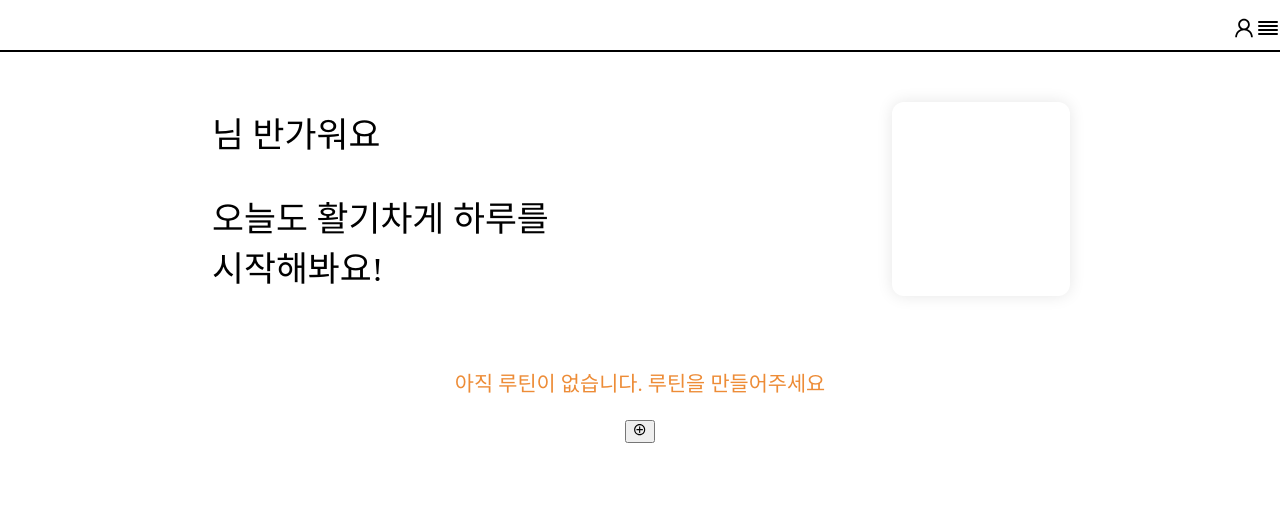
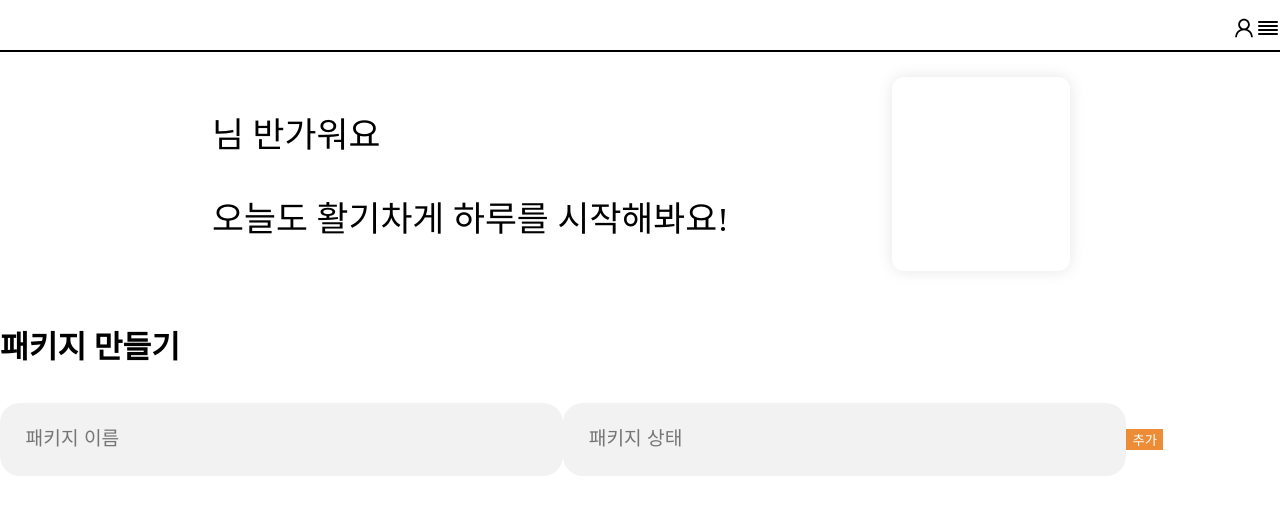
Before and after one commit to Do-Farming/DoFarming_WEB, a React (Vite) app: page /Home in a window 1280 px wide. Shown: the top 514 px of the page. Built offline with nearby package versions, Linux system fonts and the light colour scheme; a web font is replaced by a local one.

Commit message:
패키지 추가

```diff
--- a/src/Pages/Home/Home.jsx
+++ b/src/Pages/Home/Home.jsx
@@ -1,75 +1,127 @@
 import React, { useState } from "react";
-import { CgAdd } from "react-icons/cg";
+import MakePackage from "./MakePackage";
 import "../../Styles/Home/Home.css";
 import "../../Styles/Home/MakeRoutine.css";
 import "../../Styles/Home/HomeModal.css";
-import { Link } from "react-router-dom";
 import NavBar from "../Nav/Nav.jsx";
 
 const Home = () => {
-  const [isNavVisible, setIsNavVisible] = useState(false);
   const [isModalOpen, setIsModalOpen] = useState(false);
-  const [selectedDiv, setSelectedDiv] = useState(null);
+  const [packages, setPackages] = useState([]);
+  const [selectedDiv, setSelectedDiv] = useState("");
 
-  const toggleNav = () => {
-    setIsNavVisible(!isNavVisible);
+  const handleAddPackage = (newPackage) => {
+    setPackages([...packages, newPackage]);
   };
 
-  const MoodletsClick = () => {
+  const handleDeletePackage = (index) => {
+    const updatedPackages = [...packages];
+    updatedPackages.splice(index, 1);
+    setPackages(updatedPackages);
+  };
+
+  const openModal = () => {
     setIsModalOpen(true);
   };
 
   const closeModal = () => {
     setIsModalOpen(false);
-    setSelectedDiv(null);
   };
 
   const handleDivClick = (divNumber) => {
     setSelectedDiv(divNumber);
 
-    const selectedDivImage = getComputedStyle(document.querySelector(`.${divNumber}`)).backgroundImage;
-    document.querySelector('.Moodlets').style.backgroundImage = selectedDivImage;
+    const selectedDivImage = getComputedStyle(
+      document.querySelector(`.${divNumber}`)
+    ).backgroundImage;
+    document.querySelector(".Moodlets").style.backgroundImage =
+      selectedDivImage;
   };
 
   return (
     <div className="HomeWrap">
-         <NavBar />
+      <NavBar />
       <div className="Content1">
         <div className="home_textbox">
-          <p>님 반가워요 </p>
-          <p>오늘도 활기차게 하루를<br></br> 시작해봐요!</p>
+          <p>님 반가워요</p>
+          <p>오늘도 활기차게 하루를 시작해봐요!</p>
         </div>
-        <div className="Moodlets" onClick={MoodletsClick}></div>
+        <div
+          className="Moodlets"
+          style={{ backgroundImage: `url("${selectedDiv}")` }}
+          onClick={openModal}
+        ></div>
       </div>
 
       {isModalOpen && (
         <div className="modal-overlay" onClick={closeModal}>
           <div className="modal-content" onClick={(e) => e.stopPropagation()}>
-          <div className="div1" onClick={() => handleDivClick("div1")} style={{ backgroundImage: 'url("/emotion1.png")' }}></div>
-<div className="div2" onClick={() => handleDivClick("div2")} style={{ backgroundImage: 'url("/emotion2.png")' }}></div>
-<div className="div3" onClick={() => handleDivClick("div3")} style={{ backgroundImage: 'url("/emotion3.png")' }}></div>
-<div className="div4" onClick={() => handleDivClick("div4")} style={{ backgroundImage: 'url("/emotion4.png")' }}></div>
-<div className="div5" onClick={() => handleDivClick("div5")} style={{ backgroundImage: 'url("/emotion5.png")' }}></div>
-<div className="div6" onClick={() => handleDivClick("div6")} style={{ backgroundImage: 'url("/emotion6.png")' }}></div>
-<div className="div7" onClick={() => handleDivClick("div7")} style={{ backgroundImage: 'url("/emotion7.png")' }}></div>
-<div className="div8" onClick={() => handleDivClick("div8")} style={{ backgroundImage: 'url("/emotion8.png")' }}></div>
-<div className="div9" onClick={() => handleDivClick("div9")} style={{ backgroundImage: 'url("/emotion9.png")' }}></div>
+            <div
+              className="div1"
+              onClick={() => handleDivClick("div1")}
+              style={{ backgroundImage: 'url("/emotion1.png")' }}
+            ></div>
+            <div
+              className="div2"
+              onClick={() => handleDivClick("div2")}
+              style={{ backgroundImage: 'url("/emotion2.png")' }}
+            ></div>
+            <div
+              className="div3"
+              onClick={() => handleDivClick("div3")}
+              style={{ backgroundImage: 'url("/emotion3.png")' }}
+            ></div>
+            <div
+              className="div4"
+              onClick={() => handleDivClick("div4")}
+              style={{ backgroundImage: 'url("/emotion4.png")' }}
+            ></div>
+            <div
+              className="div5"
+              onClick={() => handleDivClick("div5")}
+              style={{ backgroundImage: 'url("/emotion5.png")' }}
+            ></div>
+            <div
+              className="div6"
+              onClick={() => handleDivClick("div6")}
+              style={{ backgroundImage: 'url("/emotion6.png")' }}
+            ></div>
+            <div
+              className="div7"
+              onClick={() => handleDivClick("div7")}
+              style={{ backgroundImage: 'url("/emotion7.png")' }}
+            ></div>
+            <div
+              className="div8"
+              onClick={() => handleDivClick("div8")}
+              style={{ backgroundImage: 'url("/emotion8.png")' }}
+            ></div>
+            <div
+              className="div9"
+              onClick={() => handleDivClick("div9")}
+              style={{ backgroundImage: 'url("/emotion9.png")' }}
+            ></div>
 
-            <p className="close-modal-button" onClick={closeModal}>x</p>
+            <p className="close-modal-button" onClick={closeModal}>
+              x
+            </p>
           </div>
         </div>
       )}
 
-      {!isModalOpen && (
-        <div className="RootineArr">
-          <p className="">아직 루틴이 없습니다. 루틴을 만들어주세요</p>
-          <Link to="/MakeRoutine">
-            <button>
-              <CgAdd />
-            </button>
-          </Link>
-        </div>
-      )}
+      <MakePackage handleAddPackage={handleAddPackage} />
+
+      {packages.length > 0 ? (
+        packages.map((pkg, index) => (
+          <div key={index}>
+            <strong>패키지 이름:</strong> {pkg.name}
+            <br />
+            <strong>패키지 상태:</strong> {pkg.status}
+            <button onClick={() => handleDeletePackage(index)}>삭제</button>
+            <hr />
+          </div>
+        ))
+      ) : null}
     </div>
   );
 };
--- /dev/null
+++ b/src/Pages/Home/MakePackage.jsx
@@ -0,0 +1,76 @@
+import React, { useState } from "react";
+import PackageDelete from "./PackageDelete";
+
+const MakePackage = () => {
+  const [packages, setPackages] = useState([]);
+  const [editingPackageId, setEditingPackageId] = useState(null);
+
+  const handleAddPackage = (name, status) => {
+    const newPackage = {
+      id: Math.random(),
+      name,
+      status,
+    };
+    setPackages([...packages, newPackage]);
+  };
+
+  const handleEditPackage = (packageId, newName, newStatus) => {
+    const updatedPackages = packages.map((pkg) => {
+      if (pkg.id === packageId) {
+        return {
+          ...pkg,
+          name: newName,
+          status: newStatus,
+        };
+      }
+      return pkg;
+    });
+    setPackages(updatedPackages);
+    setEditingPackageId(null);
+  };
+
+  const handleDeletePackage = (packageId) => {
+    const updatedPackages = packages.filter((pkg) => pkg.id !== packageId);
+    setPackages(updatedPackages);
+  };
+
+  return (
+    <div>
+      <h2>패키지 만들기</h2>
+      <form
+        onSubmit={(e) => {
+          e.preventDefault();
+          const name = e.target.name.value;
+          const status = e.target.status.value;
+          if (editingPackageId) {
+            handleEditPackage(editingPackageId, name, status);
+          } else {
+            handleAddPackage(name, status);
+          }
+          e.target.reset();
+        }}
+      >
+        <input type="text" name="name" placeholder="패키지 이름" required />
+        <input type="text" name="status" placeholder="패키지 상태" required />
+        <button type="submit">{editingPackageId ? "수정" : "추가"}</button>
+      </form>
+      {packages.map((pkg) => (
+        <div key={pkg.id}>
+          {editingPackageId === pkg.id ? (
+            <PackageEdit
+              packageInfo={pkg}
+              handleEditPackage={handleEditPackage}
+            />
+          ) : (
+            <PackageDelete
+              packageInfo={pkg}
+              handleDeletePackage={handleDeletePackage}
+            />
+          )}
+        </div>
+      ))}
+    </div>
+  );
+};
+
+export default MakePackage;
--- a/src/Pages/Home/MakePakage.jsx
+++ /dev/null
@@ -1,33 +0,0 @@
-import React, { useState } from 'react';
-
-const MakePackage = ({ onAdd }) => {
-  const [name, setName] = useState('');
-  const [message, setMessage] = useState('');
-
-  const handleSubmit = (event) => {
-    event.preventDefault();
-    onAdd({ name, message });
-    setName('');
-    setMessage('');
-  };
-
-  return (
-    <form onSubmit={handleSubmit}>
-      <input
-        type="text"
-        value={name}
-        onChange={(e) => setName(e.target.value)}
-        placeholder="Package name"
-      />
-      <input
-        type="text"
-        value={message}
-        onChange={(e) => setMessage(e.target.value)}
-        placeholder="Message"
-      />
-      <button type="submit">Add</button>
-    </form>
-  );
-};
-
-export default MakePackage;
--- /dev/null
+++ b/src/Pages/Home/PackageDelete.jsx
@@ -0,0 +1,26 @@
+import React from 'react';
+import { useNavigate } from 'react-router-dom';
+
+const PackageDelete = ({ packageInfo, handleDeletePackage }) => {
+  const { id, name, status } = packageInfo;
+  const navigate = useNavigate();
+
+  const handleClick = () => {
+    handleDeletePackage(id);
+  };
+
+  const isEdit = () => {
+    navigate("/MakeRoutine");
+  };
+
+  return (
+    <div>
+      <h3>{name}</h3>
+      <p>{status}</p>
+      <button onClick={handleClick}>Delete</button>
+      <button onClick={isEdit}>Edit</button>
+    </div>
+  );
+};
+
+export default PackageDelete;
--- /dev/null
+++ b/src/Pages/Home/PackageEdit.jsx
@@ -0,0 +1,28 @@
+import React, { useState } from "react";
+
+const PackageEdit = ({ packageInfo, handleEditPackage }) => {
+  const [newName, setNewName] = useState(packageInfo.name);
+  const [newStatus, setNewStatus] = useState(packageInfo.status);
+
+  const handleSave = () => {
+    handleEditPackage(packageInfo.id, newName, newStatus);
+  };
+
+  return (
+    <div>
+      <input
+        type="text"
+        value={newName}
+        onChange={(e) => setNewName(e.target.value)}
+      />
+      <input
+        type="text"
+        value={newStatus}
+        onChange={(e) => setNewStatus(e.target.value)}
+      />
+      <button onClick={handleSave}>저장</button>
+    </div>
+  );
+};
+
+export default PackageEdit;
--- a/src/Styles/Home/Home.css
+++ b/src/Styles/Home/Home.css
@@ -43,3 +43,8 @@
     margin-top: 20px;
     text-align: center;
 }
+
+button{
+    border: none;
+    color: white;
+}
--- /dev/null
+++ b/src/Styles/Home/Package.css
@@ -0,0 +1,3 @@
+.Package{
+    border:  1px solid black;
+}
--- a/src/main.jsx
+++ b/src/main.jsx
@@ -7,9 +7,8 @@ import Login4 from "./Pages/Login/Login4";
 import Home from "./Pages/Home/Home";
 import Routine from "./Pages/Routine/Routine";
 import MakeRoutine from "./Pages/Home/MakeRoutine";
-import MakePakage from "./Pages/Home/MakePakage";
 import MyPage from "./Pages/Mypage/MyPage";
-
+import RoutineEdit from "./Pages/Home/PackageEdit";
 
 
 import "./Styles/Login/Login.css";
@@ -32,8 +31,8 @@ rootElement.render(
       <Route path="/Home" element={<Home />} />
       <Route path="/Routine" element={<Routine />} />
       <Route path="/MakeRoutine" element={<MakeRoutine />} />
-      <Route path="/MakePakage" element={<MakePakage />} />
       <Route path="/MyPage" element={<MyPage />} />
+      <Route path="/RoutineEdit" element={<RoutineEdit />} />
     </Routes>
   </Router>,
 );
```
Also changed, not shown: src/Pages/Home/PackageModal.jsx (added, +12 -0 lines), src/Pages/Mypage/Myinfo.jsx (added), src/Pages/Mypage/Reset.jsx (added).
